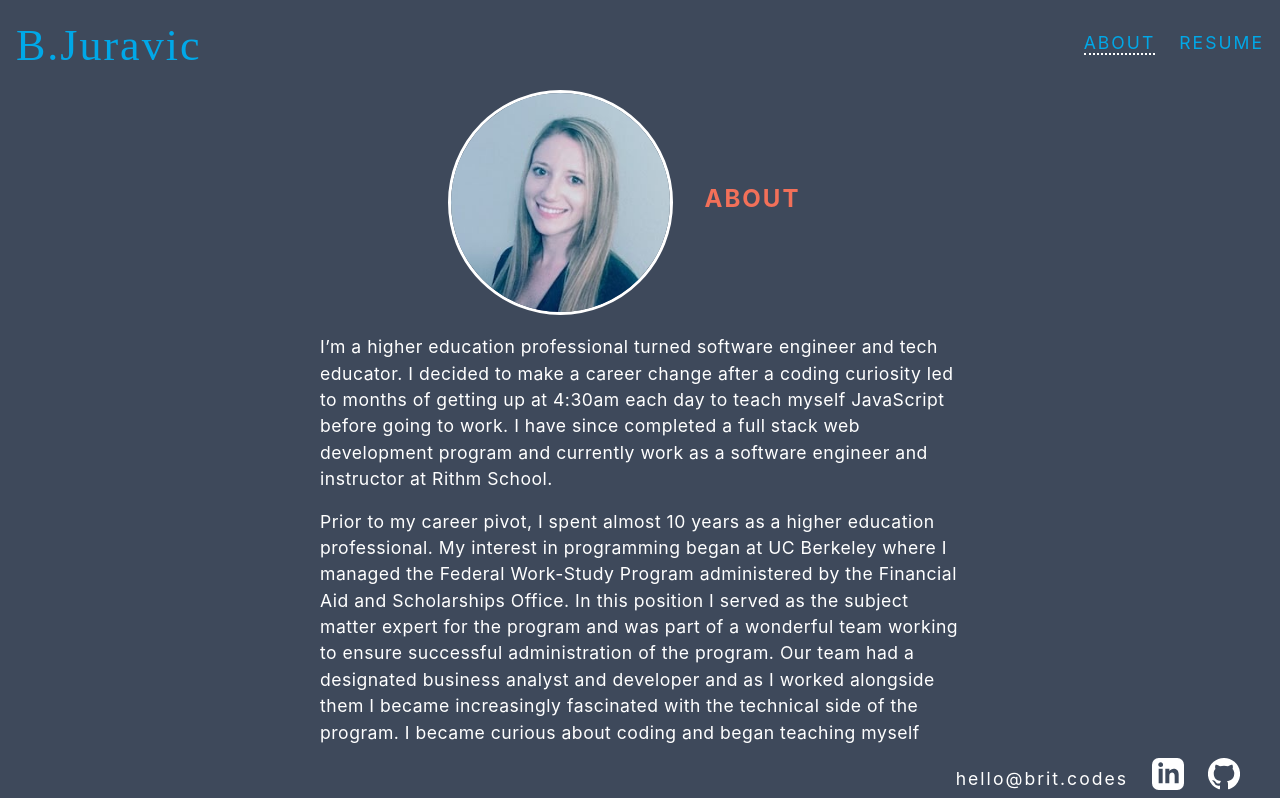
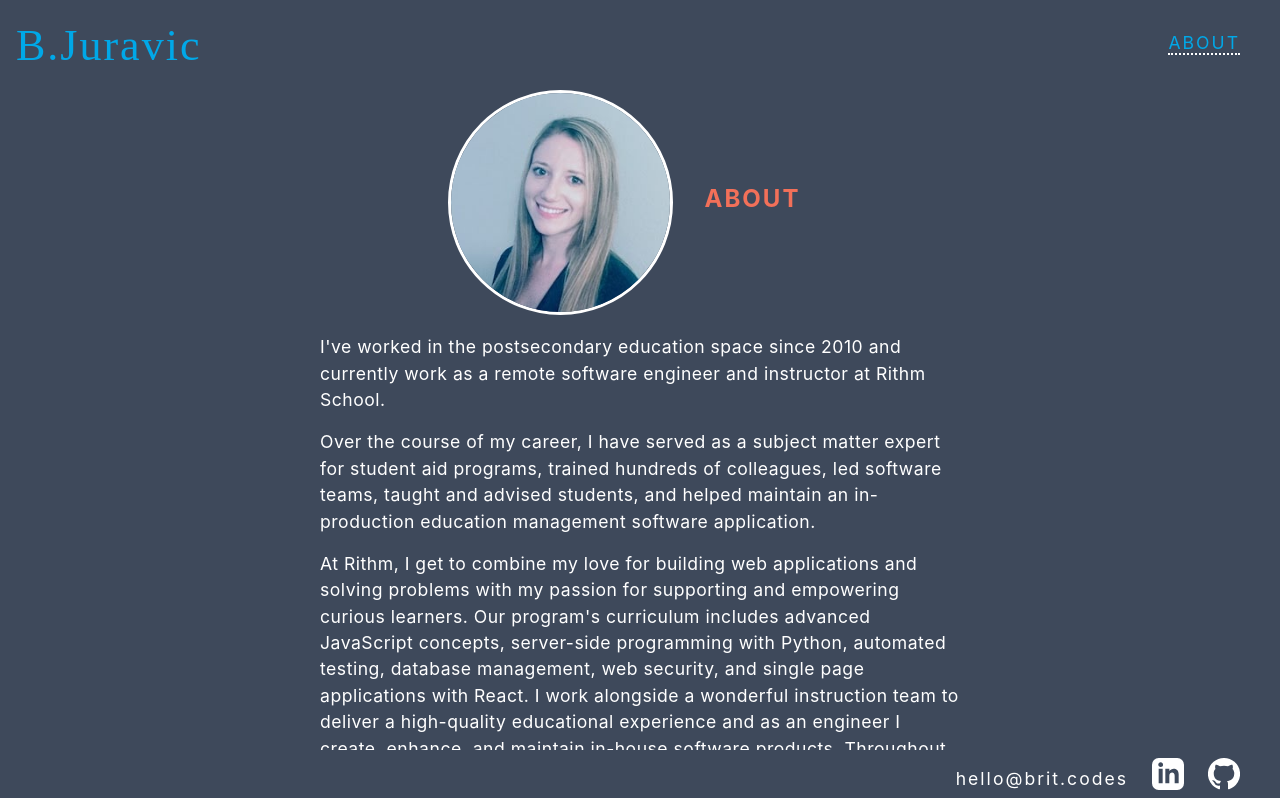
Before and after one commit to b-juravic/personal-website, a React (Create React App) app: page /about in a window 1280 px wide. Shown: the top 798 px of the page. Built offline with nearby package versions, Linux system fonts and the light colour scheme; a web font is replaced by a local one.

Commit message:
update content & dependencies (#40)
* update content & dependencies

- temp remove resume
- update content in about section
- update dependencies

* update dependencies

* update dependencies

* update Navigation.js

```diff
--- a/package.json
+++ b/package.json
@@ -10,7 +10,7 @@
     "react": "^16.13.1",
     "react-dom": "^16.13.1",
     "react-router-dom": "^5.2.0",
-    "react-scripts": "3.4.1"
+    "react-scripts": "*"
   },
   "scripts": {
     "start": "react-scripts start",
@@ -32,5 +32,8 @@
       "last 1 firefox version",
       "last 1 safari version"
     ]
+  },
+  "devDependencies": {
+    "@babel/plugin-proposal-private-property-in-object": "^7.21.11"
   }
 }
--- a/src/Navigation.js
+++ b/src/Navigation.js
@@ -1,19 +1,30 @@
 import React from "react";
 import { NavLink, Link } from "react-router-dom";
 import './Navigation.css';
-import resume from "./resume.pdf";
+// import resume from "./resume.pdf";
 
 /**
  * Renders links for Home, About, Projects, and Resume
  *
  * App -> Navigation
  *
- * TODO: temporarily removed projects from nav- when ready add this back in:
+ * TODO: temporarily removed projects & resume from nav-
+ * when ready add this back in:
  * <li>
  *   <NavLink className="nav-item md-margin" to="/projects">
  *     PROJECTS
  *    </NavLink>
  * </li>
+ *
+ *  <li>
+ *     <a
+ *       className="nav-item"
+ *        href={resume}
+ *        target="_blank"
+ *        rel="noreferrer noopener">
+ *        RESUME
+ *      </a>
+ *  </li>
  */
 
 function Navigation() {
@@ -33,15 +44,6 @@ function Navigation() {
             ABOUT
           </NavLink>
         </li>
-        <li>
-          <a
-            className="nav-item"
-            href={resume}
-            target="_blank"
-            rel="noreferrer noopener">
-            RESUME
-          </a>
-        </li>
       </ul>
     </nav>
   );
--- a/src/about-content.js
+++ b/src/about-content.js
@@ -1,7 +1,7 @@
 /** Each paragraph for the About component*/
 
-export const aboutP1 = "I’m a higher education professional turned software engineer and tech educator. I decided to make a career change after a coding curiosity led to months of getting up at 4:30am each day to teach myself JavaScript before going to work. I have since completed a full stack web development program and currently work as a software engineer and instructor at Rithm School.";
+export const aboutP1 = "I've worked in the postsecondary education space since 2010 and currently work as a remote software engineer and instructor at Rithm School.";
 
-export const aboutP2 = "Prior to my career pivot, I spent almost 10 years as a higher education professional. My interest in programming began at UC Berkeley where I managed the Federal Work-Study Program administered by the Financial Aid and Scholarships Office. In this position I served as the subject matter expert for the program and was part of a wonderful team working to ensure successful administration of the program. Our team had a designated business analyst and developer and as I worked alongside them I became increasingly fascinated with the technical side of the program. I became curious about coding and began teaching myself JavaScript in my spare time and eventually decided I wanted to learn how to design and build web applications. I joined a full stack web development program and have been building ever since!";
+export const aboutP2 = "Over the course of my career, I have served as a subject matter expert for student aid programs, trained hundreds of colleagues, led software teams, taught and advised students, and helped maintain an in-production education management software application.";
 
-export const aboutP3 = "I’m currently a software engineer and instructor for a full stack web development program at Rithm School. Our program’s curriculum includes advanced JavaScript concepts, server-side programming with Python, automated testing, database management, web security, and single page applications with React. I work alongside other members of our instruction team to educate and support students enrolled in the program and as an engineer I create, enhance, and maintain in-house software products. Over the course of the program I spend much of my time supporting students in lab by being available to answer technical questions, providing assistance with debugging, and conducting live code reviews where students get immediate feedback on their work. When I’m not in lab, I’m likely giving a lecture, grading technical assessments, making curriculum updates, conducting technical interviews, or doing some development work.";
+export const aboutP3 = "At Rithm, I get to combine my love for building web applications and solving problems with my passion for supporting and empowering curious learners. Our program's curriculum includes advanced JavaScript concepts, server-side programming with Python, automated testing, database management, web security, and single page applications with React. I work alongside a wonderful instruction team to deliver a high-quality educational experience and as an engineer I create, enhance, and maintain in-house software products. Throughout the program I spend the bulk of my time giving lectures and supporting students in lab by answering technical questions, providing assistance with debugging, and conducting live code reviews where students get immediate feedback on their work. When I'm not giving a lecture or lab support, I'm grading technical assessments, making curriculum updates, conducting technical interviews, or doing some dev work.";
```
Also changed, not shown: 1 other file (tests, documents, lock files or other folders).
